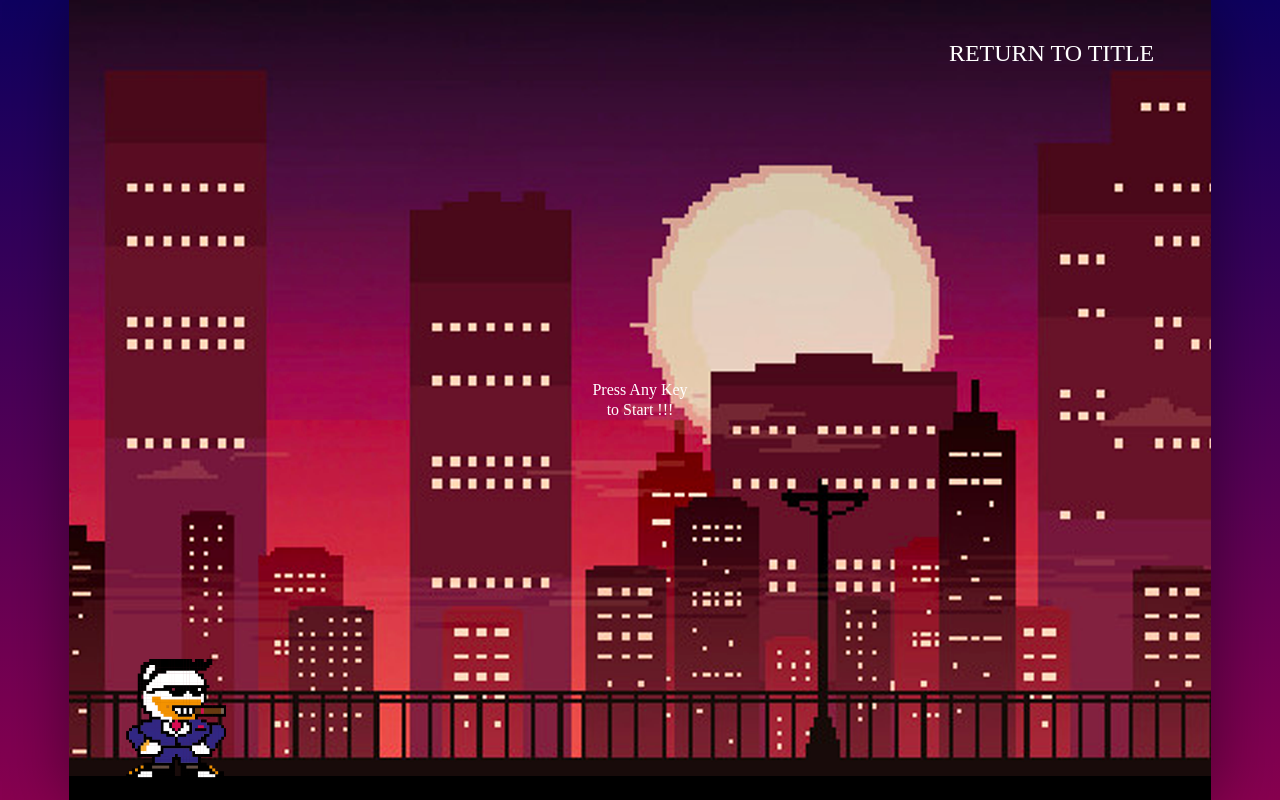
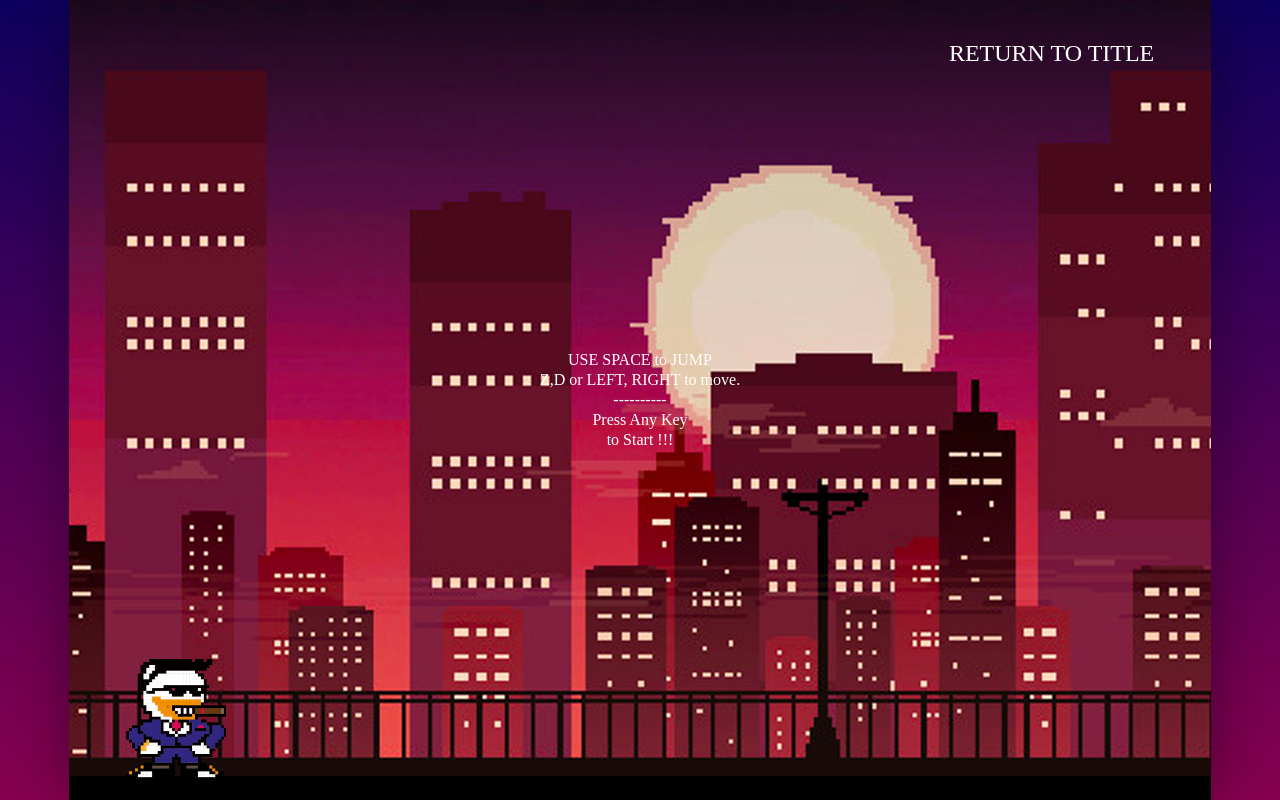
Before and after one commit to hich-t/project-week3-game, a plain HTML site: page city.html in a window 1280 px wide. Drawn offline with Linux system fonts and the light colour scheme; a web font is replaced by a local one.

Commit message:
Update city.html

```diff
--- a/city.html
+++ b/city.html
@@ -20,7 +20,7 @@
 
       <div class="lives"></div>
 
-      <div class="start-screen" data-start-screen>Press Any Key<br> to Start !!!</div>
+      <div class="start-screen" data-start-screen>USE SPACE to JUMP<br>Z,D or LEFT, RIGHT to move.<br>----------<br>Press Any Key<br> to Start !!!</div>
 
 
       <div class="duck" ></div>
```
